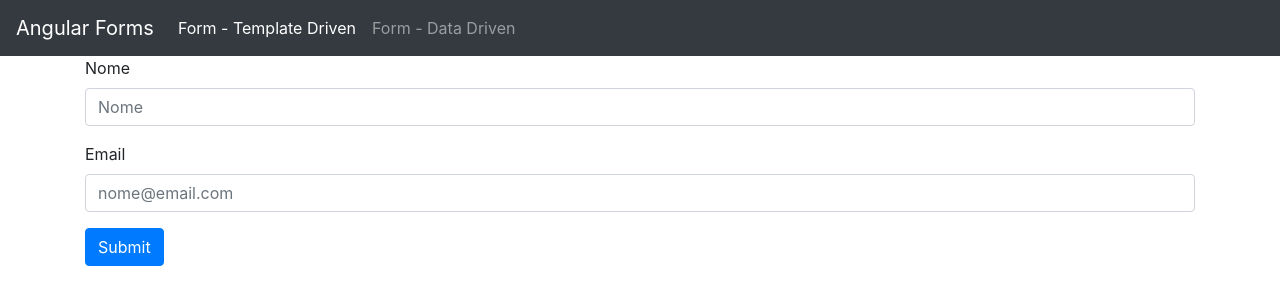
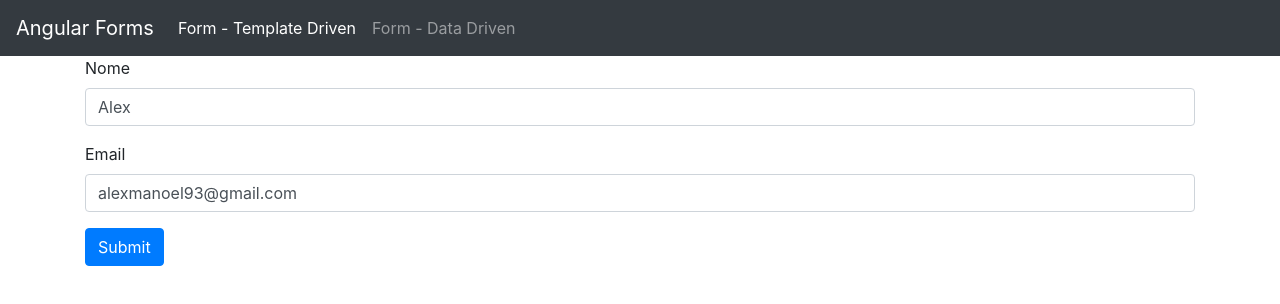
Before and after one commit to AlexManoel-dev/angular-forms, an Angular app: page /templateForm in a window 1280 px wide. Shown: the top 304 px of the page. Built offline with nearby package versions, Linux system fonts and the light colour scheme.

Commit message:
Inicializando os valores com ngModel

```diff
--- a/src/app/template-form/template-form.component.html
+++ b/src/app/template-form/template-form.component.html
@@ -1,11 +1,12 @@
 <form #f="ngForm" (ngSubmit)="onSubmit(f)">
     <div class="form-group">
         <label for="nome">Nome</label>
-        <input type="text" class="form-control" id="nome" placeholder="Nome" name="nome" ngModel>
+        <!-- Se precisar somente iniciar o valor, ao inves de usar o [(ngModel)] use o [ngModel], assim ele inicializa um valor, modifica no form, mas não o modifica no objeto usuario -->
+        <input type="text" class="form-control" id="nome" placeholder="Nome" name="nome" [(ngModel)]="usuario.nome">
     </div>
     <div class="form-group">
         <label for="email">Email</label>
-        <input type="email" class="form-control" id="email" placeholder="nome@email.com" name="email" ngModel>
+        <input type="email" class="form-control" id="email" placeholder="nome@email.com" name="email" [(ngModel)]="usuario.email">
     </div>
     <button type="submit" class="btn btn-primary">Submit</button>
 </form>
--- a/src/app/template-form/template-form.component.ts
+++ b/src/app/template-form/template-form.component.ts
@@ -7,8 +7,19 @@ import { Component, OnInit } from '@angular/core';
 })
 export class TemplateFormComponent implements OnInit {
 
+  usuario: any = {
+    nome: 'Alex',
+    email: 'alexmanoel93@gmail.com'
+  };
+
   onSubmit(form: any) {
+    // Na hora de fazer o submit, quando se usa o two-way-data-binding, pode se escolher qual objeto envia
+    // Esse - objeto do form
+    //console.log(form.form.value);
+    // Ou esse - objeto do usuario
+    //console.log(this.usuario);
     console.log(form);
+    console.log(this.usuario);
   }
 
   constructor() { }
```
